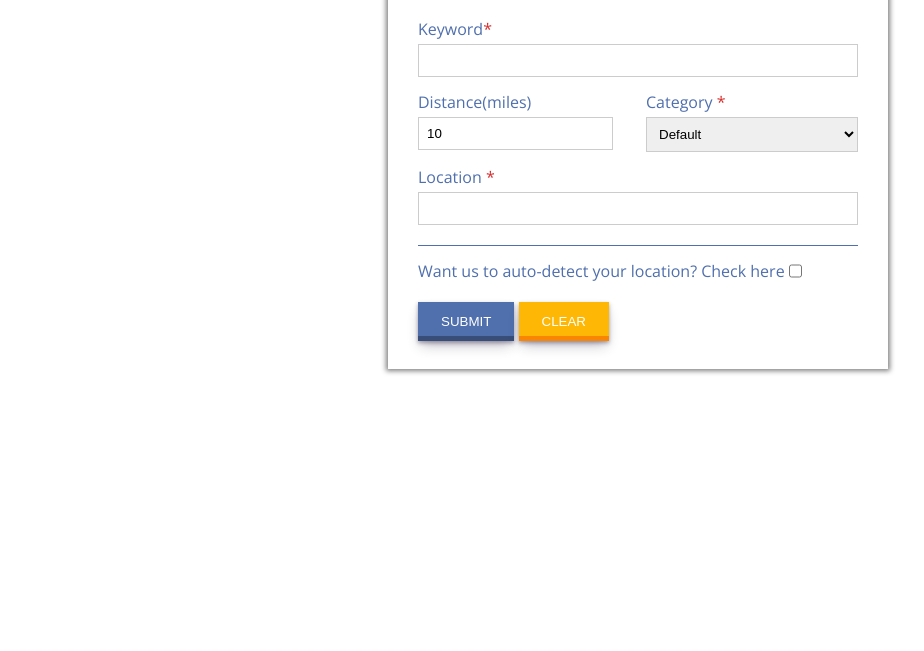
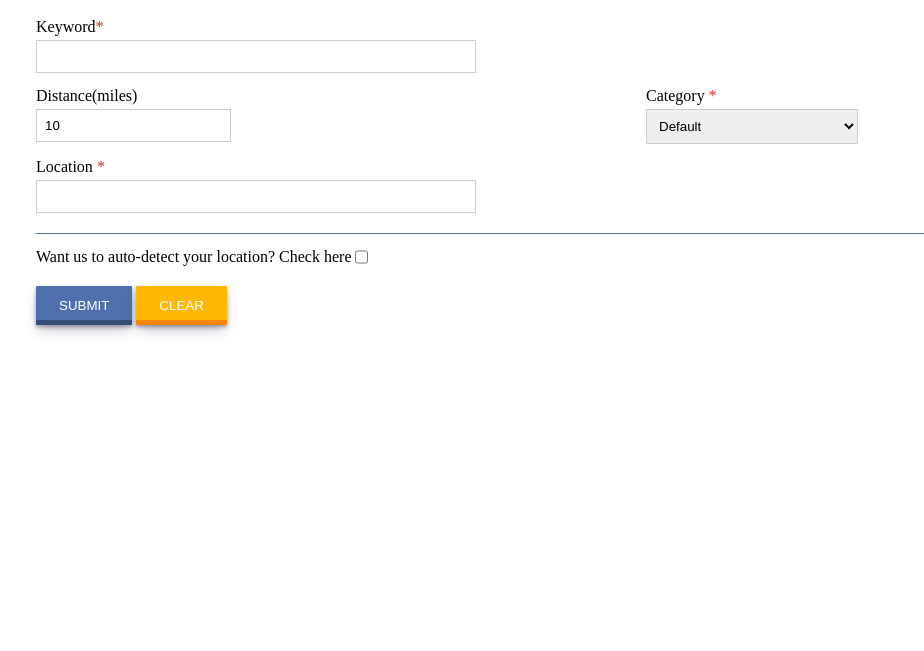
Before and after one commit to pppiyo/Yelp, a Flask app: page / in a window 1280 px wide. Shown: the part 131-782 px from the top of the page, without its empty margins (2-926 px from the left). Run offline with Flask 2, Linux system fonts and the light colour scheme; some libraries are stand-ins or nearby versions.

Commit message:
failed to merge two css files

```diff
--- a/static/css/app.css
+++ b/static/css/app.css
@@ -1,4 +1,4 @@
-body {
+.welcome-card body {
     color: #4f6fad;
     font-family: 'Open Sans', sans-serif;
     font-stretch: ultra-expanded;
@@ -74,12 +74,11 @@ h1 {
     text-align:start;
 }
 
-
 form {
     padding: 5px 30px 20px 30px;
 }
 
-hr {
+.welcome-card hr {
     height: 1px;
     background-color:#4f6fad;
     border: none;
@@ -125,34 +124,29 @@ label {
     padding: 0.25rem 0;
 }
 
-p {
+.welcome-card p {
     margin-top: 20px;
 }
 
-table {
-    /* table-layout:auto; */
+#resultTable table {
     text-align: center;
-    /* width: 80%; */
     width: 1000px;
     margin: auto;
     border-collapse: collapse;
     padding: 8px;
-
-    /* table-layout: auto; */
 }
 
-th {
+.welcome-card th {
     background-color: #4f6fad;
     color: white;
 }
 
-th,
-td {
+.welcome-card th,
+.welcome-card td {
     border: 1px solid silver;
 }
 
-td {
-    /* max-width: 50px; */
+.welcome-card td {
     color: black;
 }
 
--- a/static/index.html
+++ b/static/index.html
@@ -13,12 +13,12 @@
 
 </head>
 
-<body>
-    <section id="welcome-card">
+<body class="welcome-card">
+    <section>
         <div class="banner">
             <div id="banner-text">
                 <h2>Buisiness Search</h2>
-                <p>Fill out the form to get businesses near you!</p>
+                <p class="welcome-card">Fill out the form to get businesses near you!</p>
             </div>
         </div>
 
@@ -52,8 +52,8 @@
                 <input type="text" id="location" name="location" required />
             </div>
 
-            <p></p>
-            <hr>
+            <p class="welcome-card"></p>
+            <hr class="welcome-card">
 
             <div class="row" id="row4">
                 <label for="detect-location">Want us to auto-detect your location? Check here</label>
@@ -69,7 +69,6 @@
 
 
     <section id="searchResults"></section>
-    <!-- <table id="searchResults"></table> -->
 
     <section id="details"></section>
 
--- a/static/js/app.js
+++ b/static/js/app.js
@@ -172,7 +172,55 @@ function generateDetailsCard(json, i) {
 
 
 function drawCardFrame() {
-    document.getElementById("details").innerHTML = ``;
+    document.getElementById("details").innerHTML = `    <div>
+        <p id="name" class="heading">Name</p>
+        <hr class="details-card">
+        <section class="textArea">
+            <span id="columnLeft" class="column">
+                <div class="subArea" >
+                    <p id="statusHead" class="subheading">Status</p>
+                    <p id="status" class="infotext"></p>
+                </div>
+                <div class="subArea" >
+                    <p id="addressHead" class="subheading">Address</p>
+                    <p id="address" class="infotext"></p>
+                </div>
+                <div class="subArea" >
+                    <p id="transcationSupportedHead" class="subheading">Transcation Supported</p>
+                    <p id="transcationSupported" class="infotext"></p>
+                </div>
+                <div class="subArea" >
+                    <p id="moreInfoHead" class="subheading">More Info</p>
+                    <p id="moreInfo" class="infotext"><a href="">Yelp</a></p>
+                </div>
+            </span>
+
+            <span id="columnRight" class="column">
+                <div class="subArea">
+                    <p id="categoryHead" class="subheading">Category</p>
+                    <p id="category" class="infotext"></p>
+                </div>
+                <div class="subArea">
+                    <p id="phoneNumberHead" class="subheading">Phone Number</p>
+                    <p id="phoneNumber" class="infotext"></p>
+                </div>
+                <div class="subArea">
+                    <p id="priceHead" class="subheading">Price</p>
+                    <p id="price" class="infotext"></p>
+                </div>
+            </span>
+        </section>
+
+        <table id="imageTable">
+            <tr>
+                <td class="images" id="image1" background-image=""
+                    background-size="cover" resize="both" background-position-y="top">Photo 1</td>
+                <td class="images" id="image2" >Photo 2</td>
+                <td class="images" id="image3" background-image=""
+                    background-size="cover" resize="both" background-position-y="top">Photo 3</td>
+            </tr>
+        </table>
+    </div>`;
 }
 
 
@@ -180,22 +228,22 @@ function drawCardFrame() {
 function generateHeader() {
     var html = "";
     html += "<thead><tr class='table-head'>";
-    html += "<th onclick='sortTable(0)' id='th-no' style='height:50px; width:50px; color:black;'>" + 'No.' + "</th>";
-    html += "<th onclick='sortTable(1)' id='th-image' style='height:50px; width:100px; color:black;'>" + 'Image' + "</th>";
-    html += "<th onclick='sortTable(2)' id='th-name' style='height:50px; width:600px; color:black;'>" + 'Business Name' + "</th>";
-    html += "<th onclick='sortTable(3)' id='th-rating' style='height:50px; width:200px; color:black;'>" + 'Rating' + "</th>";
-    html += "<th onclick='sortTable(4)' id='th-distance' style='height:50px; width:200px; color:black;'>" + 'Distance (miles)' + "</th>";
+    html += "<th class='welcome-card' onclick='sortTable(0)' id='th-no' style='height:50px; width:50px; color:black;'>" + 'No.' + "</th>";
+    html += "<th class='welcome-card' onclick='sortTable(1)' id='th-image' style='height:50px; width:100px; color:black;'>" + 'Image' + "</th>";
+    html += "<th class='welcome-card' onclick='sortTable(2)' id='th-name' style='height:50px; width:600px; color:black;'>" + 'Business Name' + "</th>";
+    html += "<th class='welcome-card' onclick='sortTable(3)' id='th-rating' style='height:50px; width:200px; color:black;'>" + 'Rating' + "</th>";
+    html += "<th class='welcome-card' onclick='sortTable(4)' id='th-distance' style='height:50px; width:200px; color:black;'>" + 'Distance (miles)' + "</th>";
     html += "</tr></thead>";
     return html;
 }
 
 function addToRow(index, image, name, rating, distance, yelpid) {
     var html = "<tr class='results'>";
-    html += "<td>" + index + "</td>";
-    html += "<td><img src='" + image + "' width='100px' height='100px' text-align='center'></img></td>";
-    html += "<td id='" + yelpid + "' class='clickable'><a href='#details' style='text-decoration: none;'>" + name + "</a></td>";
-    html += "<td>" + rating + "</td>";
-    html += "<td>" + distance + "</td>";
+    html += "<td class='welcome-card'>" + index + "</td>";
+    html += "<td class='welcome-card'><img src='" + image + "' width='100px' height='100px' text-align='center'></img></td>";
+    html += "<td class='welcome-card' id='" + yelpid + "' class='clickable'><a class='welcome-card' href='#details' style='text-decoration: none;'>" + name + "</a></td>";
+    html += "<td class='welcome-card'>" + rating + "</td>";
+    html += "<td class='welcome-card'>" + distance + "</td>";
     html += "</tr>";
     return html;
 }
```
Also changed, not shown: other parts of static/css/app.css (+87 -3 lines), static/detailsCard.html (+2 -119 lines).
